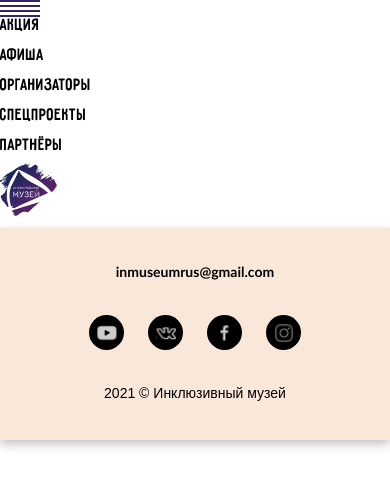
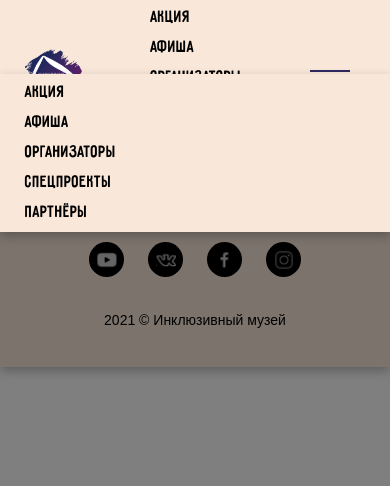
Before and after one commit to Vaelastras/inMuseum, a React (Create React App) app: page / in a window 390 px wide. Shown: the top 486 px of the page. Built offline with nearby package versions, Linux system fonts and the light colour scheme.

Commit message:
added header and minor fix other

```diff
--- a/src/components/App/App.js
+++ b/src/components/App/App.js
@@ -1,16 +1,13 @@
 import React from 'react';
 import './App.scss';
 import Footer from "../Footer/Footer";
-import Logo from "../Logo/Logo";
-import Burger from "../Burger/Burger";
-import NavBar from "../NavBar/NavBar";
+
+import Header from "../Header/Header";
 
 function App() {
   return(
     <>
-      <Burger/>
-      <NavBar/>
-      <Logo/>
+      <Header/>
       <Footer/>
     </>
   )
--- a/src/components/Burger/burger.scss
+++ b/src/components/Burger/burger.scss
@@ -5,7 +5,7 @@
 
 @media screen and (max-width: 768px) {
   .burger{
-    max-width: 40px;
+    width: 40px;
     height: 17px;
     display: flex;
     flex-direction: column;
@@ -17,11 +17,11 @@
       transition: all $t-eo;
       &_active {
         &:first-of-type {
-          width: 17px;
+          width: 40px;
           transform: translate(0%,300%) rotate(45deg);
         }
         &:last-of-type {
-          width: 17px;
+          width: 40px;
           transform: translate(0%,-440%) rotate(-45deg);
         }
         &:nth-of-type(2), &:nth-of-type(3) {
--- /dev/null
+++ b/src/components/Header/Header.js
@@ -0,0 +1,26 @@
+import React from "react";
+import Logo from "../Logo/Logo";
+import NavBar from "../NavBar/NavBar";
+import Burger from "../Burger/Burger";
+
+function Header () {
+  return (
+    <>
+      <header className="header">
+        <div className="header__wrapper">
+          <Logo/>
+          <NavBar/>
+          <Burger/>
+        </div>
+        <div className='header__mobile-bar'>
+          <div className="header__mobile-bar-wrapper">
+            <NavBar/>
+          </div>
+        </div>
+      </header>
+      <div className="header__mobile-bar-overlay"/>
+    </>
+  )
+}
+
+export default Header
--- /dev/null
+++ b/src/components/Header/header.scss
@@ -0,0 +1,68 @@
+.header {
+  display: flex;
+  align-items: center;
+  min-height: 102px;
+  background: $beige;
+  &__wrapper {
+    box-shadow: $bshadow;
+    padding: 0 87px 0 65px;
+    box-sizing: border-box;
+    width: 100%;
+    display: flex;
+    justify-content: space-between;
+    align-items: center;
+  }
+  &_fixed {
+    position: sticky;
+    top: 0;
+  }
+  &__mobile-bar {
+    display: none;
+  }
+}
+
+@media screen and (max-width: 1024px) {
+  .header {
+    min-height: 84px;
+    &__wrapper {
+      padding: 9px 58px 8px 45px;
+    }
+  }
+}
+
+@media screen and (max-width: 768px) {
+  .header {
+    position: relative;
+    min-height: 70px;
+    flex-direction: column;
+    align-items: flex-start;
+    z-index: 2;
+    &__wrapper {
+      padding: 9px 40px 8px 25px;
+      box-shadow: none;
+    }
+    &__mobile-bar {
+      width: 100%;
+      position: absolute;
+      top: 74px;
+      left: 0;
+      z-index: 2;
+      background: $beige;
+      box-shadow: $bshadow;
+      display: flex;
+      &-wrapper {
+        align-self: flex-start;
+        padding: 10px 40px 10px 25px;
+      }
+      &-overlay {
+        position: absolute;
+        top: 0;
+        left: 0;
+        z-index: 1;
+        width: 100vw;
+        height: 100vh;
+        background: rgba($black, .5);
+      }
+    }
+  }
+}
--- a/src/components/Logo/Logo.js
+++ b/src/components/Logo/Logo.js
@@ -1,11 +1,12 @@
 import React from "react";
+import {Link} from "react-router-dom";
 import {projectLogo} from  '../../assets/js/constats.js';
 
 function Logo () {
   return (
-    <div className='logo'>
+    <Link to={'./'} className='logo'>
       <img className='logo__picture' src={projectLogo.src} alt={projectLogo.alt} title={projectLogo.title}/>
-    </div>
+    </Link>
   )
 }
 
--- a/src/components/Logo/logo.scss
+++ b/src/components/Logo/logo.scss
@@ -2,7 +2,18 @@
   &__picture {
     max-width: 102px;
     max-height: 94px;
-    padding: 3px 0;
+    //padding: 3px 0;
+
+  }
+}
+
+@media screen and (max-width: 1024px){
+  .logo {
+    &__picture {
+      max-width: 86px;
+      max-height: 79px;
+      //padding: 8px 0;
+    }
   }
 }
 
@@ -11,7 +22,7 @@
     &__picture {
       max-width: 57px;
       max-height: 53px;
-      padding: 8px 0;
+      //padding: 8px 0;
     }
   }
 }
--- a/src/components/NavBar/navbar.scss
+++ b/src/components/NavBar/navbar.scss
@@ -2,16 +2,28 @@
   display: flex;
   justify-content:space-between;
   align-items: center;
-  &__link{
+  &__link {
+    margin-right: 60px;
     font-size: 18px;
     line-height: 18px;
     font-family: $Prib;
     color: $black;
     text-transform: uppercase;
     text-decoration: none;
+    &:last-of-type {
+      margin-right: 0;
+    }
     &_active {
       color: $saphire;
+    }
+  }
+}
 
+
+@media screen and (max-width: 1024px) {
+  .navigation {
+    &__link {
+      margin-right: 30px;
     }
   }
 }
@@ -21,6 +33,7 @@
     flex-direction: column;
     align-items: flex-start;
     &__link {
+      margin-right: 0;
       margin-bottom: 12px;
       &:last-of-type {
         margin-bottom: 0;
--- a/src/index.scss
+++ b/src/index.scss
@@ -2,6 +2,7 @@
 @import './vendor/fonts/fonts.scss';
 @import './assets/scss/vars.scss';
 @import './assets/scss/basic.scss';
+@import "./components/Header/header.scss";
 @import "./components/Logo/logo.scss";
 @import "./components/NavBar/navbar.scss";
 @import "./components/Burger/burger.scss";
```
